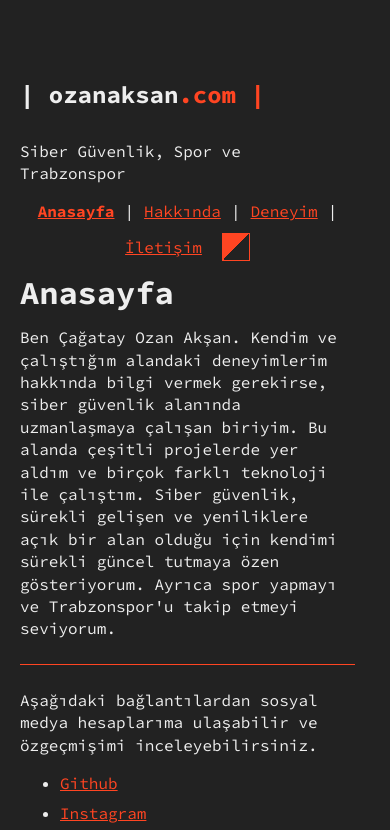
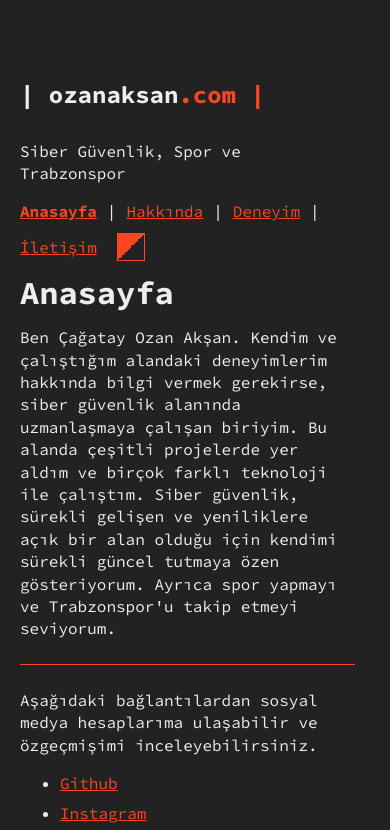
Before and after one commit to ozanaksan/cyber-landing61, a plain HTML site: page index.html in a window 390 px wide. Shown: the top 830 px of the page. Drawn offline with Linux system fonts and the light colour scheme.

Commit message:
fix sthing bug

```diff
--- a/styles/style.css
+++ b/styles/style.css
@@ -90,8 +90,8 @@ main hr + p {
   /* flex ve min-height kuralları kaldırıldı */
 }
 
-/* Butonu yerleştirmek için navigasyon paragrafını esnek yap */
-.content p:nth-of-type(2) {
+/* Butonu yerleştirmek için SADECE navigasyon paragrafını esnek yap */
+.content > p:nth-of-type(2) {
     display: flex;
     align-items: center;
     flex-wrap: wrap; /* Mobil ve dar ekranlarda sarmayı sağlar */
@@ -167,9 +167,9 @@ pre {
 
 /* Mobil responsive için tema toggle butonu */
 @media (max-width: 768px) {
-  /* Navigasyon menüsünü mobilde ortala */
-  .content p:nth-of-type(2) {
-    justify-content: center;
+  /* Navigasyon menüsü artık mobilde de sola dayalı */
+  .content > p:nth-of-type(2) {
+    /* justify-content: center; kuralı kaldırıldı */
   }
 
   /* Butonu mobilde biraz daha küçült */
```
